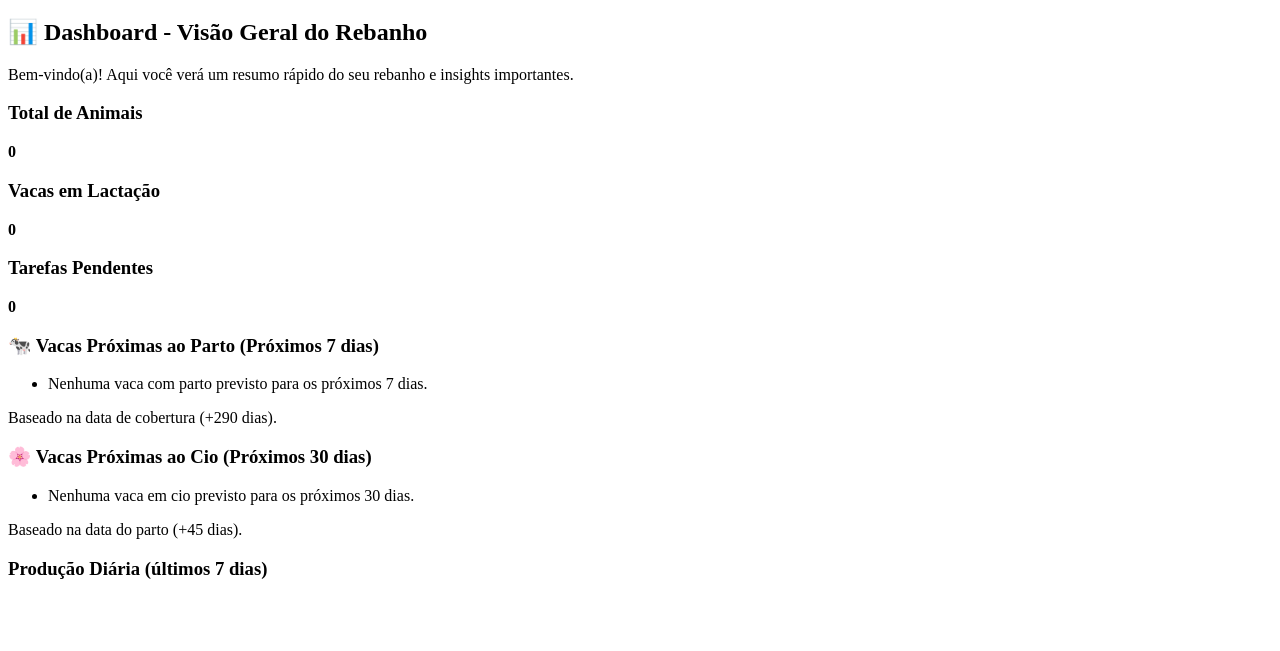
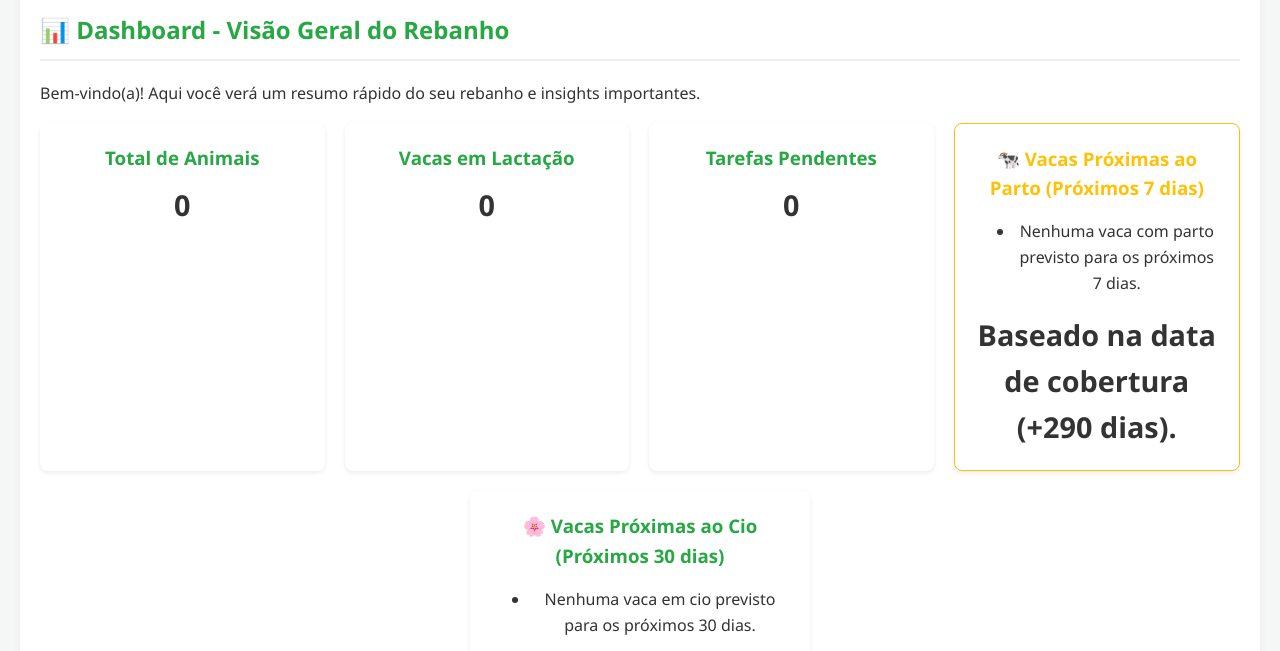
Before and after one commit to JahAmin/nr-, a plain HTML site: page index.html in a window 1280 px wide. Shown: the part 191-842 px from the top of the page. Drawn offline with nearby package versions, Linux system fonts and the light colour scheme; the site is published under a folder, as on GitHub Pages, so addresses that start at the root find nothing.

Commit message:
Update index.html

```diff
--- a/index.html
+++ b/index.html
@@ -7,7 +7,7 @@
     <title>Gerenciador de Rebanho Leiteiro - Meu App Completo</title>
 
     <!-- ESTILOS -->
-    <link rel="stylesheet" href="/style.css">
+    <link rel="stylesheet" href="style.css">
 
     <!-- BIBLIOTECAS EXTERNAS -->
     <script src="https://cdn.jsdelivr.net/npm/chart.js"></script>
@@ -15,7 +15,7 @@
     <script src="https://cdnjs.cloudflare.com/ajax/libs/jspdf-autotable/3.5.25/jspdf.plugin.autotable.min.js"></script>
 
     <!-- LÓGICA PRINCIPAL -->
-    <script src="/app.js" defer></script>
+    <script src="app.js" defer></script>
 </head>
 
 <body>
```
